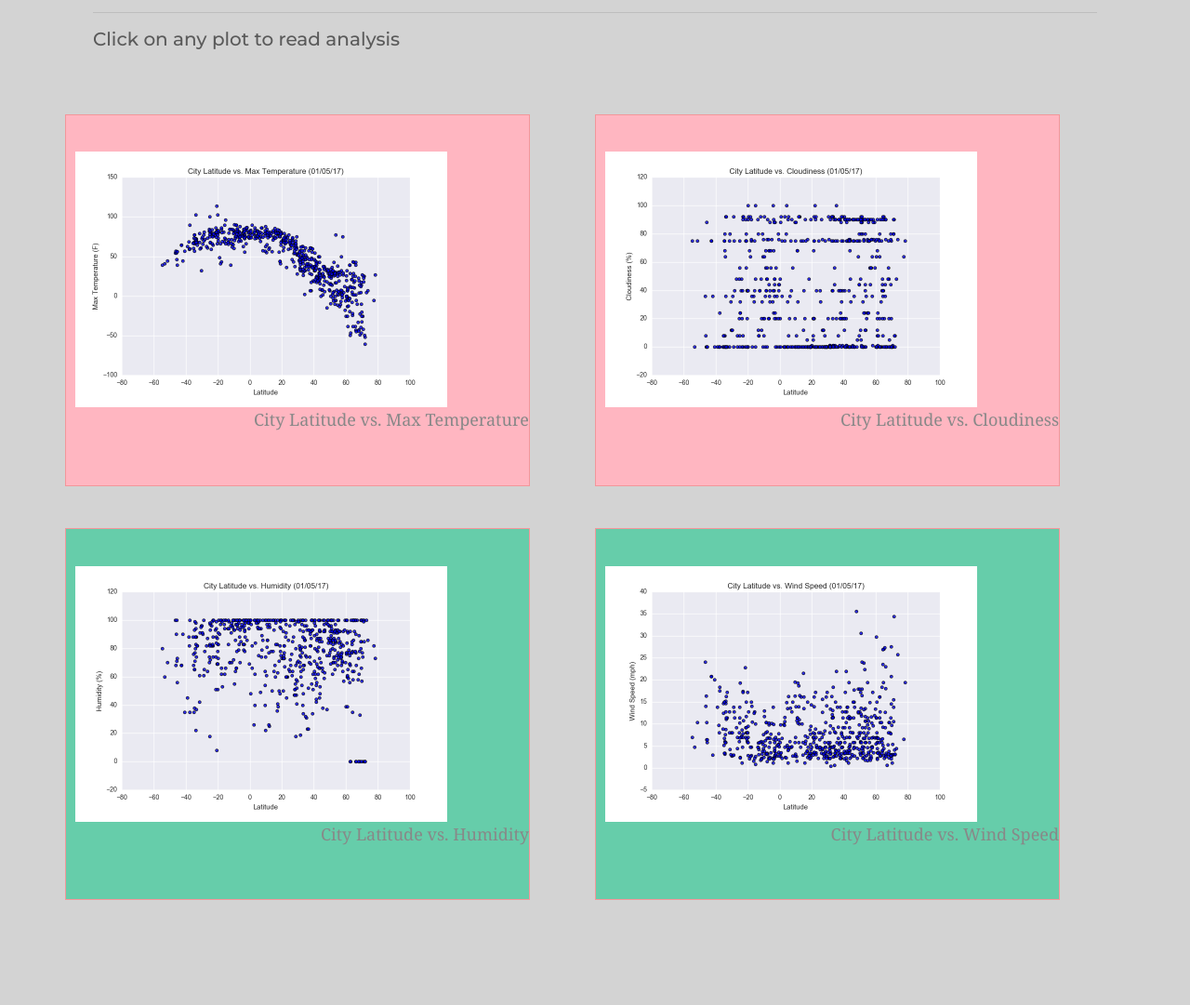
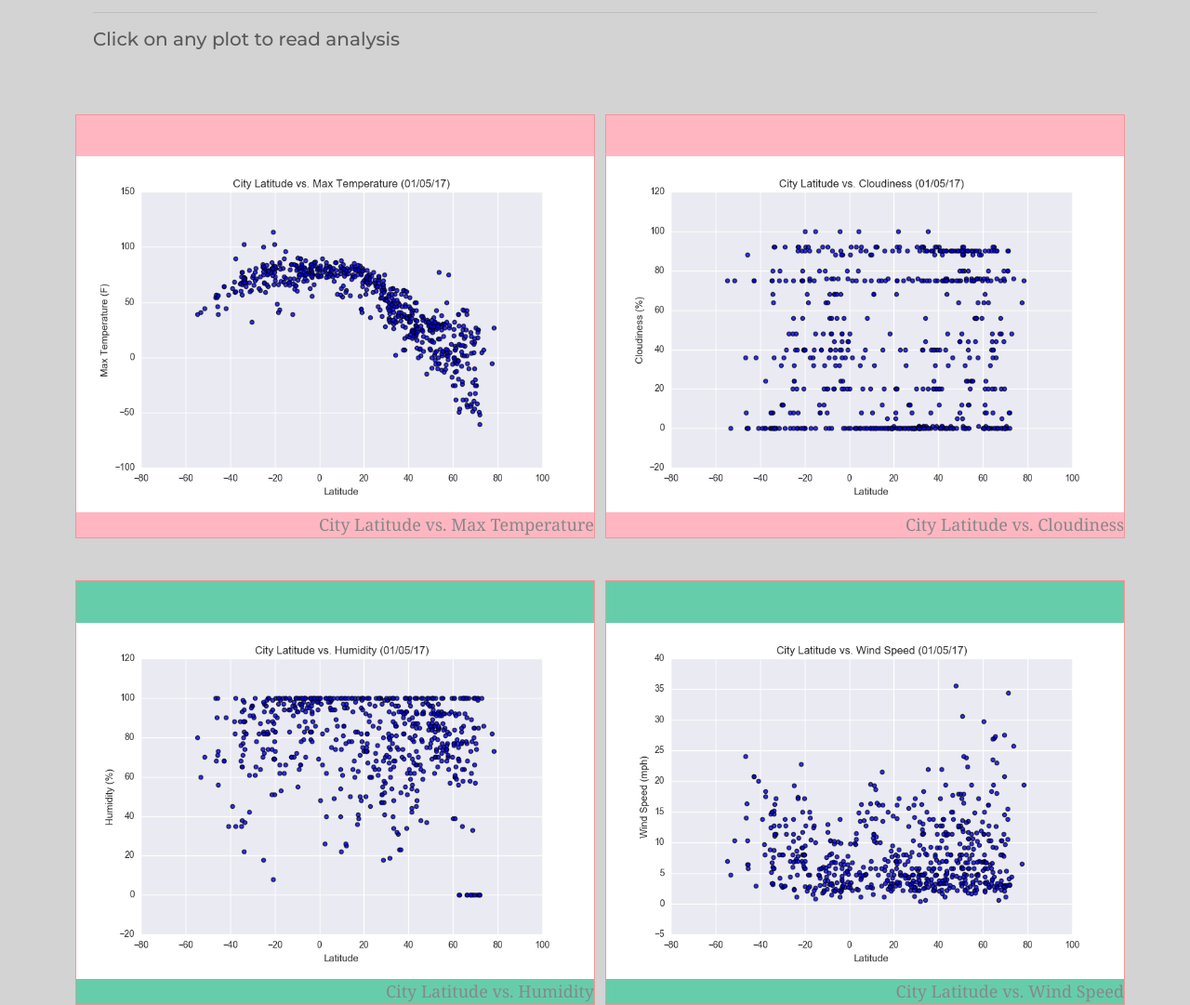
Before and after one commit to luciennekaplan/Web-Design-Challenge, a plain HTML site: page comparison.html in a window 1280 px wide. Shown: the part 154-1235 px from the top of the page at 93% size. Before the commit the page ends 1122 px from the top, so only its background shows below. Drawn offline with nearby package versions, Linux system fonts and the light colour scheme.

Commit message:
Fixed overlapping boxes

```diff
--- /dev/null
+++ b/Resources/navbar.css
@@ -0,0 +1,8 @@
+@media (max-width: 700px) {
+    .bg-dark {
+        background-color: mediumaquamarine !important;
+      }
+    .navbar-collapse {
+        background-color: mediumaquamarine;
+        }
+  }
--- a/Resources/style.css
+++ b/Resources/style.css
@@ -1,11 +1,3 @@
-@media (max-width: 1000px) {
-  .bg-dark {
-      background-color: mediumaquamarine !important;
-    }
-  .navbar-collapse {
-      background-color: mediumaquamarine;
-      }
-}
 
 .top-buffer {
     margin-top:8%;
@@ -20,24 +12,24 @@
   }
 
 .mainbox {
-  width: 600px;
-  height: 610px;
+  width: auto;
+  height: auto;
   background: lightpink;
   color: black;
   font-size: 40px;
 }
 
 .pinkbox {
-  width: 500px;
-  height: 400px;
+  width: auto;
+  height: auto;
   background: lightpink;
   color: black;
   font-size: 20px;
 }
 
 .greenbox {
-  width: 500px;
-  height: 400px;
+  width: auto;
+  height: auto;
   background: mediumaquamarine;
   color: black;
   font-size: 20px;
@@ -45,8 +37,8 @@
 }
 
 .sidebarbox {
-    width: 600px;
-    height: 550px;
+    width: auto;
+    height: auto;
     background: mediumaquamarine;
     color: black;
     font-size: 30px;
@@ -86,12 +78,16 @@
 .smallphoto {
   height: 300px;
   width: 400px;
-  margin-left: 2%;
 }
 
 .thumbnail {
   height: 195px;
   width: 225px;
+}
+
+.headerphoto {
+  height: 200px;
+  width: 300px;
 }
 
 .tablespacing {
--- a/comparison.html
+++ b/comparison.html
@@ -10,6 +10,7 @@
   <link rel="stylesheet" href="Resources/reset.css">
   <link rel="stylesheet" href="Resources/style.css">
   <link rel = "stylesheet" href="https://bootswatch.com/4/minty/bootstrap.min.css" type= "text/css">
+  <link rel="stylesheet" href="Resources/navbar.css">
 </head>
 
 <body class = largefont style="background-color: lightgrey;">
@@ -61,17 +62,17 @@
       <div class="row">
         <div class="col-md-6 col-sm-12">
           <div class="row">
-            <div class="pinkbox top-buffer border border-dark">
+            <div class="pinkbox top-buffer border border-dark leftspacing">
               <a href="Visualizations/Temperature.html" target="_blank">
-                <img src="Resources/assets/images/Fig1.png" class="img-fluid smallphoto top-buffer">
+                <img src="Resources/assets/images/Fig1.png" class="img-fluid top-buffer">
               </a>
               <figcaption class="figure-caption text-right">City Latitude vs. Max Temperature</figcaption>
             </div>
           </div>
           <div class="row">
-            <div class="greenbox top-buffer border border-dark">
+            <div class="greenbox top-buffer border border-dark leftspacing">
               <a href="Visualizations/Humidity.html" target="_blank">
-                <img src="Resources/assets/images/Fig2.png" class="img-fluid smallphoto top-buffer">
+                <img src="Resources/assets/images/Fig2.png" class="img-fluid top-buffer">
                 <figcaption class="figure-caption text-right">City Latitude vs. Humidity</figcaption>
               </a>
             </div>
@@ -79,17 +80,17 @@
         </div>
         <div class="col-md-6 col-sm-12">
           <div class="row">
-            <div class="pinkbox top-buffer border border-dark">
+            <div class="pinkbox top-buffer border border-dark leftspacing">
               <a href="Visualizations/Cloudiness.html" target="_blank">
-                <img src="Resources/assets/images/Fig3.png" class="img-fluid smallphoto top-buffer">
+                <img src="Resources/assets/images/Fig3.png" class="img-fluid top-buffer">
               </a>
               <figcaption class="figure-caption text-right">City Latitude vs. Cloudiness</figcaption>
             </div>
           </div>
           <div class="row">
-            <div class="greenbox top-buffer border border-dark">
+            <div class="greenbox top-buffer border border-dark leftspacing">
               <a href="Visualizations/WindSpeed.html" target="_blank">
-                <img src="Resources/assets/images/Fig4.png" class="img-fluid smallphoto top-buffer">
+                <img src="Resources/assets/images/Fig4.png" class="img-fluid top-buffer">
               </a>
               <figcaption class="figure-caption text-right">City Latitude vs. Wind Speed</figcaption>
             </div>
```
Also changed, not shown: Visualizations/Cloudiness.html (+1 -0 lines), Visualizations/Humidity.html (+1 -0 lines), Visualizations/Temperature.html (+1 -0 lines), Visualizations/WindSpeed.html (+1 -0 lines), data.html (+1 -0 lines), index.html (+5 -12 lines).
